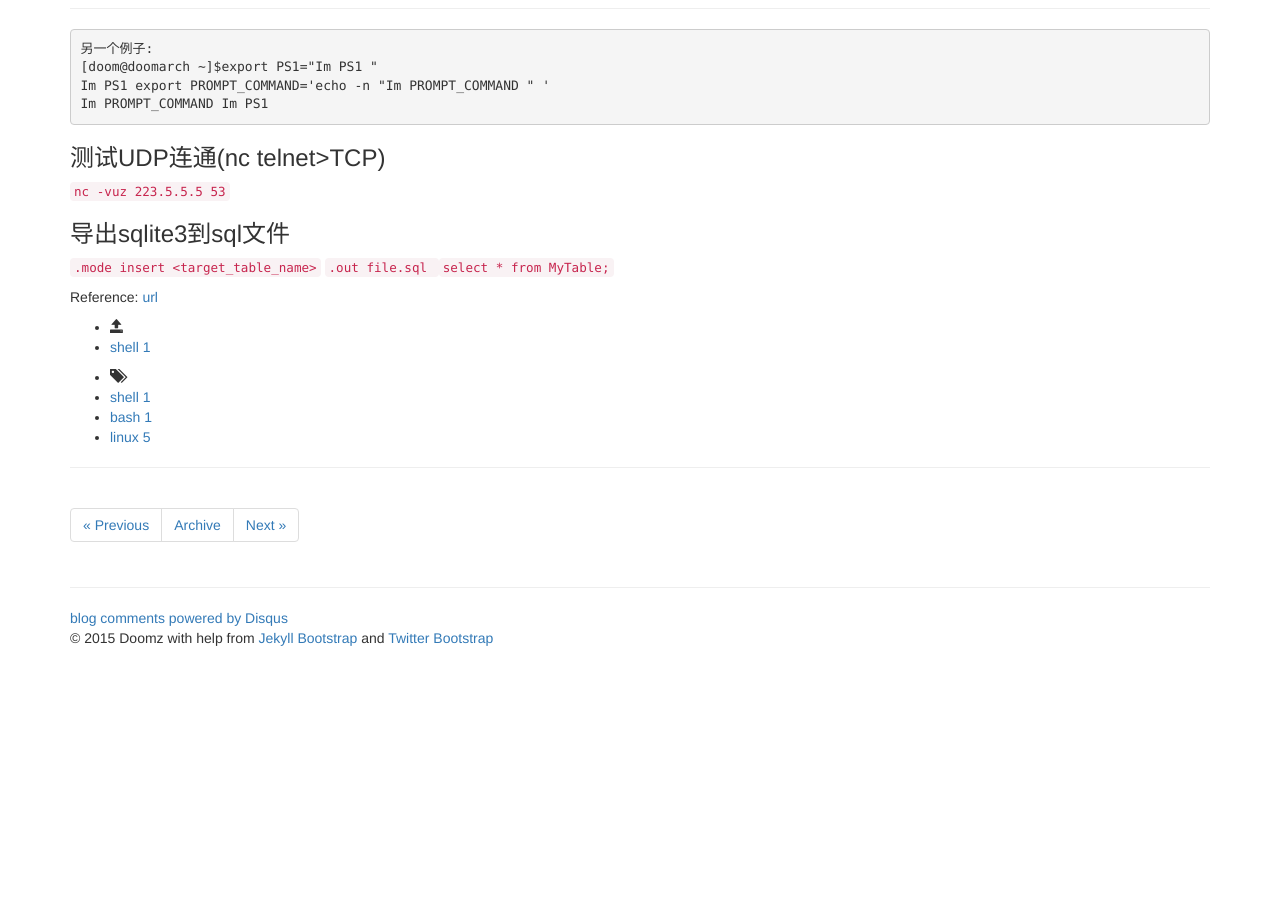
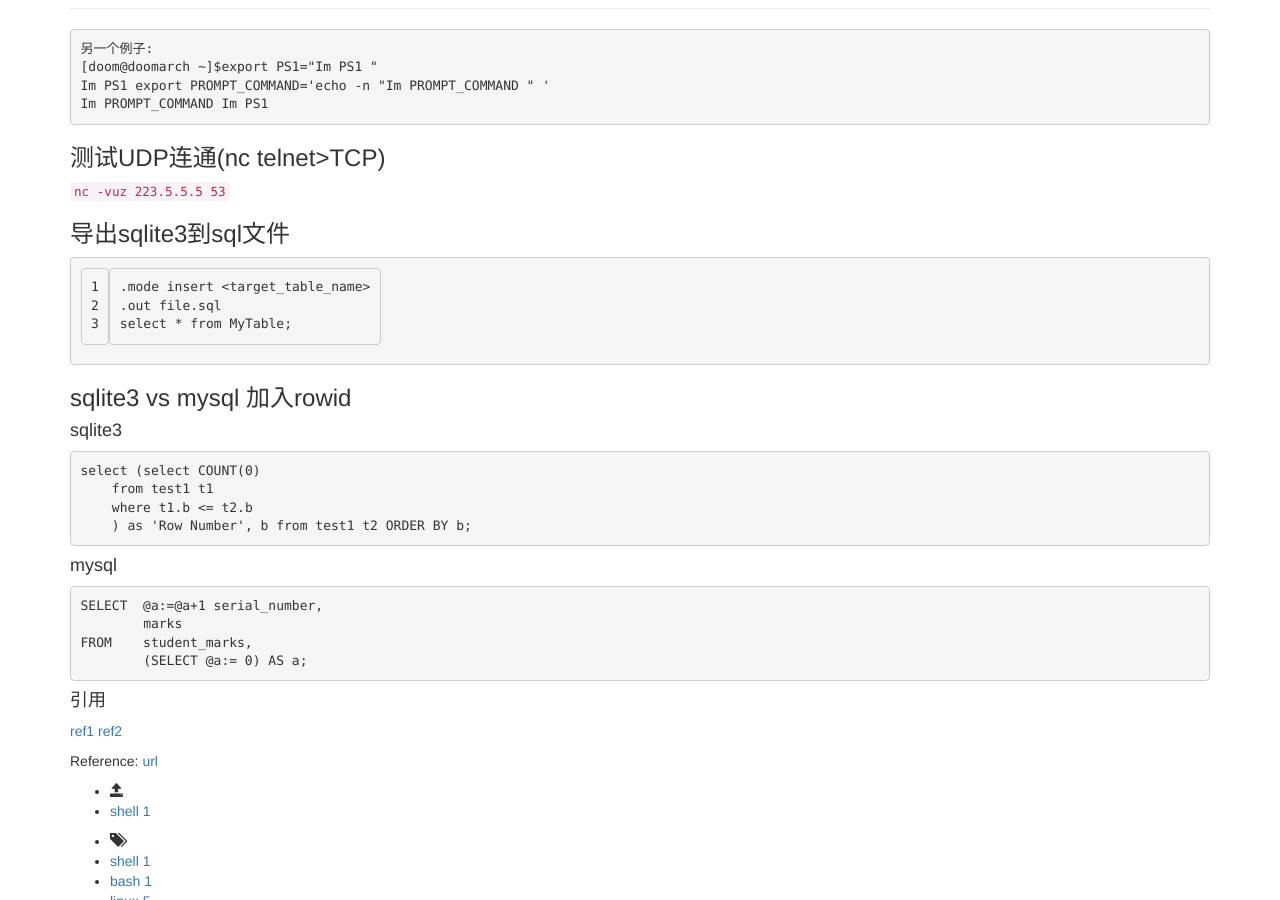
Before and after one commit to doomzhou/doomzhou.github.io, a Jekyll site: the page built from _posts/2014-11-04-Linux-Tip.md, in a window 1280 px wide and 900 px high, scrolled down 1714 px. Built offline with Jekyll 4.4.1, drawn with Linux system fonts in a browser that asks for light colours; nearby versions of some CDN libraries; library files that are not in the unit come from our copies; comment, search, counter and statistics services are not loaded; before the commit the page ends 2372 px from its top, so only the background shows below that.

Commit message:
add sqlite mysql rownum

```diff
--- a/_posts/2014-11-04-Linux-Tip.md
+++ b/_posts/2014-11-04-Linux-Tip.md
@@ -78,14 +78,42 @@ If set, the value is interpreted as a command to execute before the printing of
     Im PROMPT_COMMAND Im PS1
 
 ###测试UDP连通(nc telnet>TCP)
+
 `nc -vuz 223.5.5.5 53`
 
 
 ###导出sqlite3到sql文件
 
-`.mode insert <target_table_name>`
-`.out file.sql `
-`select * from MyTable;`
+{% highlight bash linenos %}
+.mode insert <target_table_name>
+.out file.sql
+select * from MyTable;
+{% endhighlight bash linenos %}
+
+
+###sqlite3 vs mysql 加入rowid
+
+####sqlite3
+{% highlight sql %}
+select (select COUNT(0)
+    from test1 t1
+    where t1.b <= t2.b
+    ) as 'Row Number', b from test1 t2 ORDER BY b;
+{% endhighlight sql %}
+
+####mysql
+{% highlight mysql %}
+SELECT  @a:=@a+1 serial_number,
+        marks
+FROM    student_marks,
+        (SELECT @a:= 0) AS a;
+{% endhighlight mysql %}
+
+####引用
+[ref1](http://sqlite.1065341.n5.nabble.com/sequential-row-numbers-from-query-td47370.html)
+[ref2](http://stackoverflow.com/questions/11094466/generate-serial-number-in-mysql-query)
+
+
 
 
 Reference: [url](http://stackoverflow.com/questions/3058325/what-is-the-difference-between-ps1-and-prompt-command)
```
